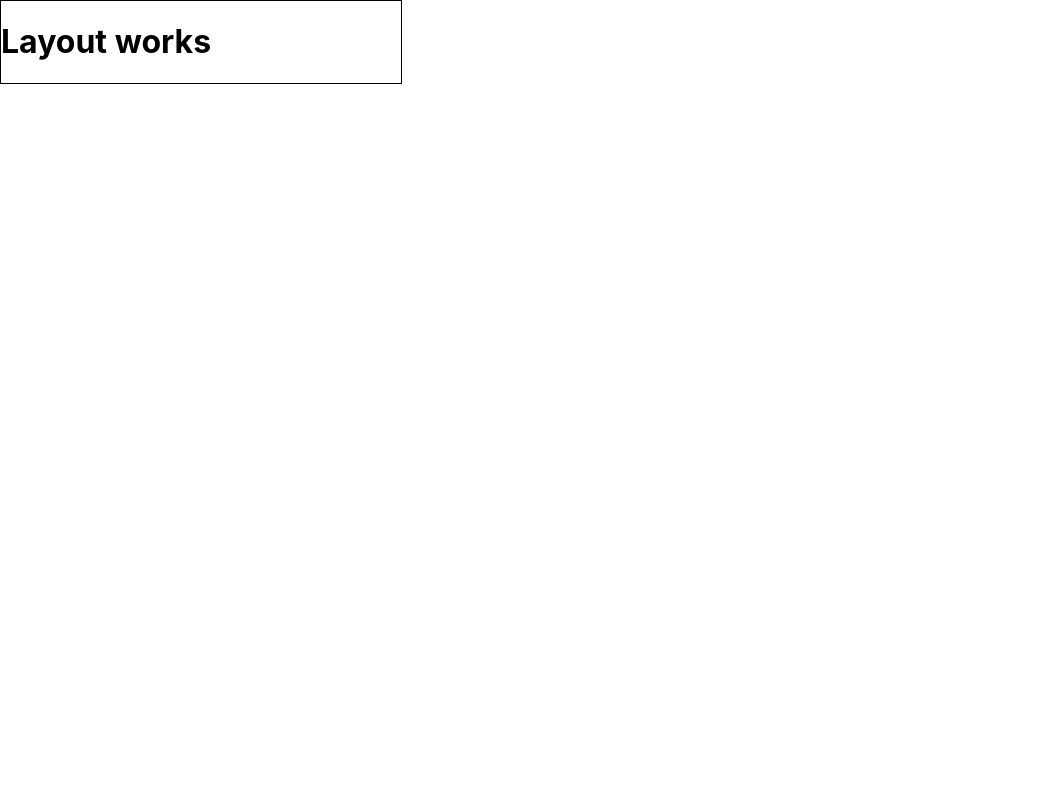
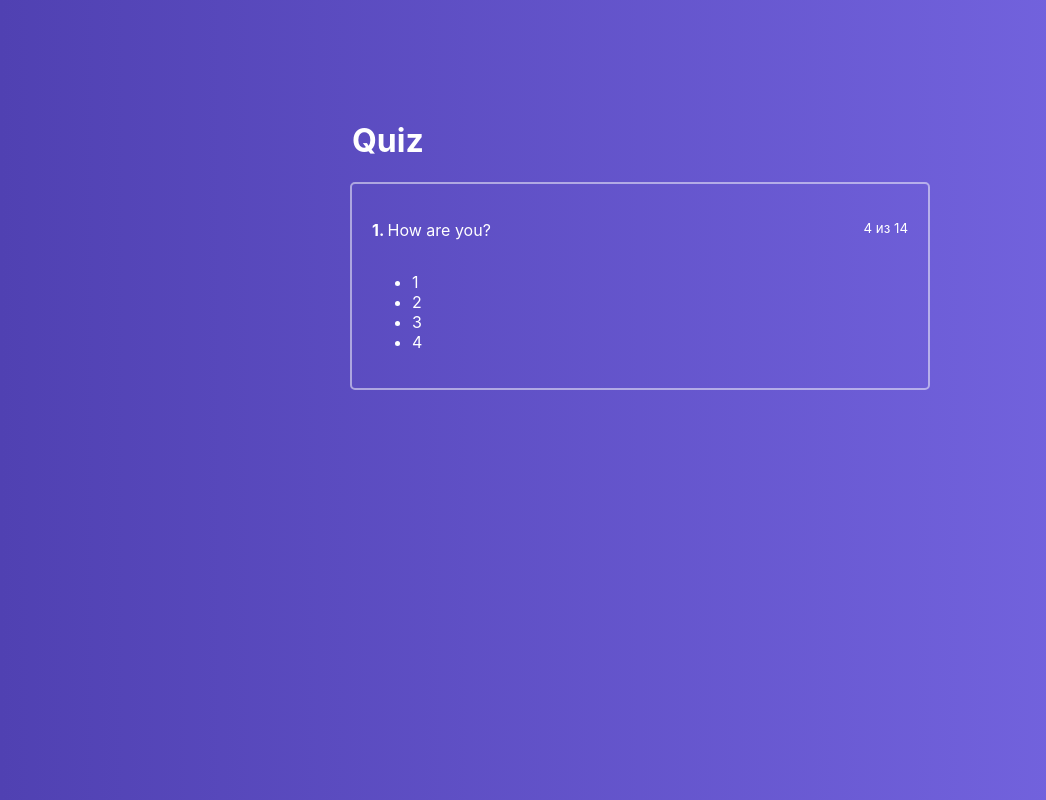
Before and after one commit to aronbergman/old-q-react-app, a React (Create React App) app: page / in a window 1280 px wide. Shown: the whole page, without its empty margins (0-1046 px from the left). Built offline with nearby package versions, Linux system fonts and the light colour scheme.

Commit message:
Added quiz container and active quiz component

```diff
--- a/src/App.js
+++ b/src/App.js
@@ -1,12 +1,11 @@
 import React from 'react';
 import Layout from './hoc/Layout/Layout';
+import Quiz from './containers/Quiz/Quiz';
 
 function App() {
     return (
         <Layout>
-            <div style={{width: 400, border: '1px solid black'}}>
-                <h1>Layout works</h1>
-            </div>
+            <Quiz/>
         </Layout>
     );
 }
--- /dev/null
+++ b/src/components/ActiveQuiz/ActiveQuiz.js
@@ -0,0 +1,21 @@
+import React from 'react';
+import classes from './ActiveQuiz.module.scss'
+
+export const ActiveQuiz = props => (
+    <div className={classes.ActiveQuiz}>
+        <p className={classes.Question}>
+            <span>
+            <strong>1. </strong>
+                How are you?
+            </span>
+            <small>4 из 14</small>
+        </p>
+
+        <ul>
+            <li>1</li>
+            <li>2</li>
+            <li>3</li>
+            <li>4</li>
+        </ul>
+    </div>
+)
--- /dev/null
+++ b/src/components/ActiveQuiz/ActiveQuiz.module.scss
@@ -0,0 +1,15 @@
+.ActiveQuiz {
+  display: flex;
+  flex-direction: column;
+  padding: 20px;
+  color: #fff;
+  border: 2px solid rgba(#fff, .5);
+  border-radius: 5px;
+  margin: 0 10px;
+  box-sizing: border-box;
+}
+
+.Question {
+  display: flex;
+  justify-content: space-between;
+}
--- /dev/null
+++ b/src/containers/Quiz/Quiz.js
@@ -0,0 +1,20 @@
+import React, {Component} from 'react';
+import classes from './Quiz.module.scss'
+import {ActiveQuiz} from '../../components/ActiveQuiz/ActiveQuiz'
+
+export default class Quiz extends Component {
+    state = {
+        quiz: []
+    };
+
+    render() {
+        return (
+            <div className={classes.Quiz}>
+                <div className={classes.QuizWrapper}>
+                    <h1>Quiz</h1>
+                    <ActiveQuiz/>
+                </div>
+            </div>
+        )
+    }
+}
--- /dev/null
+++ b/src/containers/Quiz/Quiz.module.scss
@@ -0,0 +1,17 @@
+.Quiz {
+  display: flex;
+  justify-content: center;
+  padding: 100px 0 0;
+  flex-grow: 1;
+  width: 100%;
+  background: linear-gradient(90deg, #5041b2 0%, #7969e6 100%);
+
+  h1 {
+    color: #fff;
+    margin-left: 12px;
+  }
+}
+
+.QuizWrapper {
+  width: 600px;
+}
```
